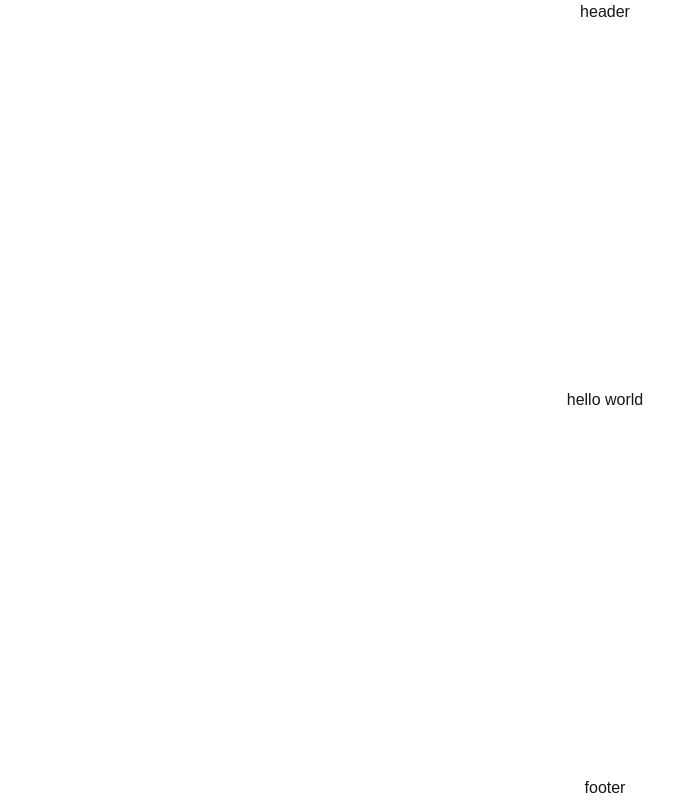
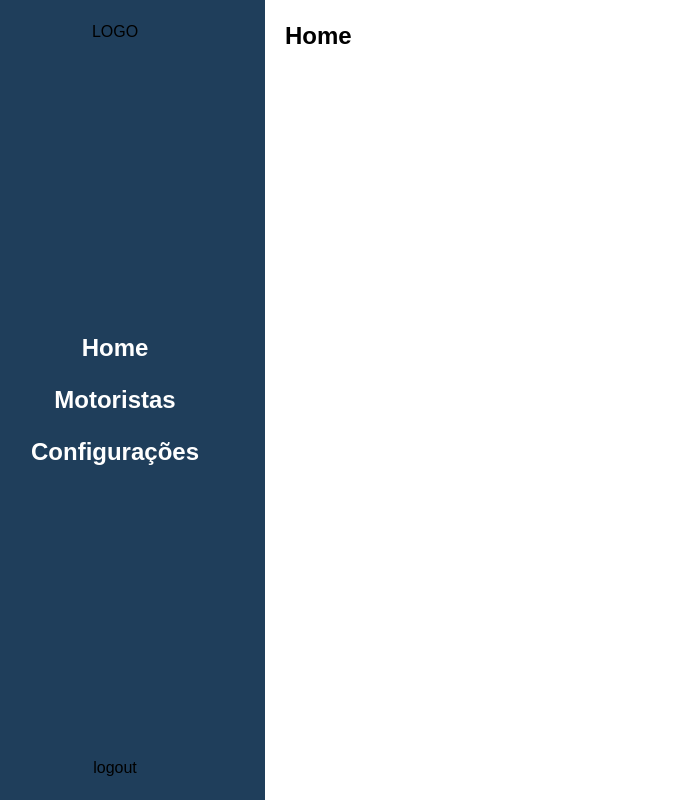
Before and after one commit to Saviovd/whatsapp-api-dashboard, a Next.js app: page / in a window 1280 px wide. Shown: the whole page, without its empty margins (35-709 px from the left). Built offline with nearby package versions, Linux system fonts and the light colour scheme.

Commit message:
📦 NEW: sidebar and nav routes

```diff
--- /dev/null
+++ b/src/app/components/Sidebar/index.tsx
@@ -0,0 +1,26 @@
+import Link from 'next/link';
+import { SidebarContainer } from './styles';
+
+export default function Sidebar() {
+  const menuItems = [
+    { label: 'Home', path: '/' },
+    { label: 'Motoristas', path: '/drivers' },
+    { label: 'Configurações', path: '/settings' },
+  ];
+
+  return (
+    <SidebarContainer className="">
+      <h1>LOGO</h1>
+      <ul>
+        {menuItems.map((item) => (
+          <li key={item.path}>
+            <Link className="text-sky-50 font-semibold text-2xl" href={item.path}>
+              {item.label}
+            </Link>
+          </li>
+        ))}
+      </ul>
+      <div>logout</div>
+    </SidebarContainer>
+  );
+}
--- /dev/null
+++ b/src/app/components/Sidebar/styles.ts
@@ -0,0 +1,29 @@
+import styled from 'styled-components';
+
+export const SidebarContainer = styled.div`
+  width: 300px;
+  height: 100vh;
+  padding: 20px;
+  display: flex;
+  flex-direction: column;
+  align-items: center;
+  justify-content: space-between;
+  background-color: #1f3e5b;
+  ul {
+    list-style-type: none;
+    padding: 0;
+    display: flex;
+    flex-direction: column;
+    align-items: center;
+    justify-content: center;
+    gap: 20px;
+  }
+
+  li {
+  }
+
+  a {
+    text-decoration: none;
+    color: #ffffff;
+  }
+`;
--- a/src/app/layout.tsx
+++ b/src/app/layout.tsx
@@ -1,5 +1,11 @@
 import '@/app/styles/globals.css';
 import StyledComponentsRegistry from '@/lib/registry';
+import type { Metadata } from 'next';
+
+export const metadata: Metadata = {
+  title: 'Assento car - Whatsapp bot',
+  description: 'Generated by create next app',
+};
 
 export default function RootLayout({
   children,
--- a/src/app/page.tsx
+++ b/src/app/page.tsx
@@ -1,16 +1,12 @@
-import type { Metadata } from 'next';
-
-export const metadata: Metadata = {
-  title: 'Assento car - Whatsapp bot',
-  description: 'Generated by create next app',
-};
+'use client';
+import Sidebar from './components/Sidebar';
+import { Container, MainContent } from './styles/globals';
 
 export default function Home() {
   return (
-    <div className="h-screen flex flex-col justify-between items-center">
-      <header>header</header>
-      <main className="">hello world</main>
-      <footer className="">footer</footer>
-    </div>
+    <Container>
+      <Sidebar />
+      <MainContent className="text-2xl font-bold">Home</MainContent>
+    </Container>
   );
 }
--- a/src/app/styles/globals.css
+++ b/src/app/styles/globals.css
@@ -21,11 +21,8 @@ html {
     padding: 0;
     box-sizing: border-box;
     list-style-type: none;
+    font-family: Arial, Helvetica, sans-serif;
   }
 
-  body {
-    color: var(--foreground);
-    background: var(--background);
-    font-family: Arial, Helvetica, sans-serif;
-  }
+  body {}
 }
--- /dev/null
+++ b/src/app/styles/globals.ts
@@ -0,0 +1,12 @@
+import styled from 'styled-components';
+
+export const Container = styled.div`
+  display: flex;
+  min-height: 100vh;
+`;
+
+export const MainContent = styled.main`
+  flex: 1;
+  padding: 20px;
+  background-color: #ffffff;
+`;
```
